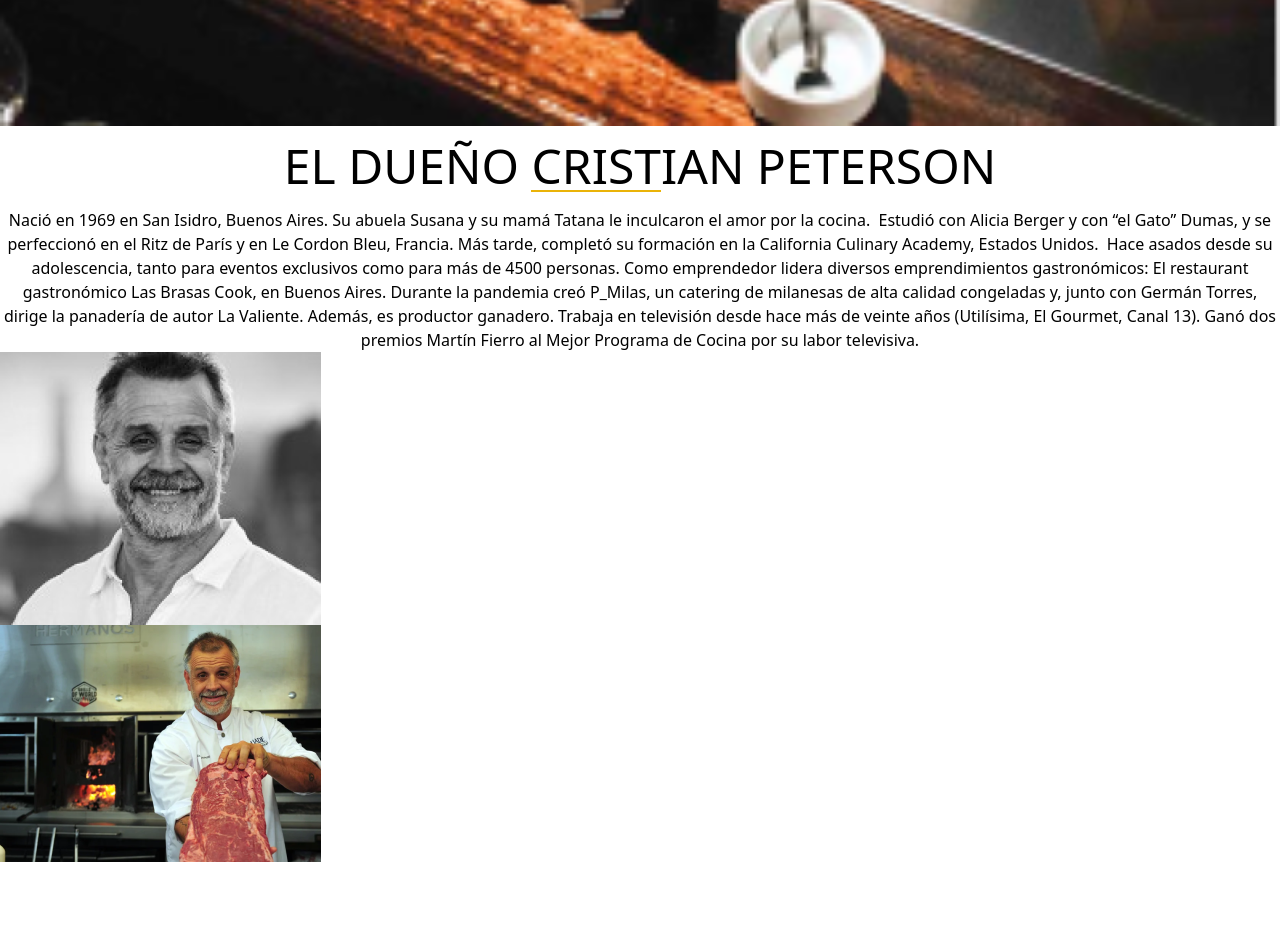
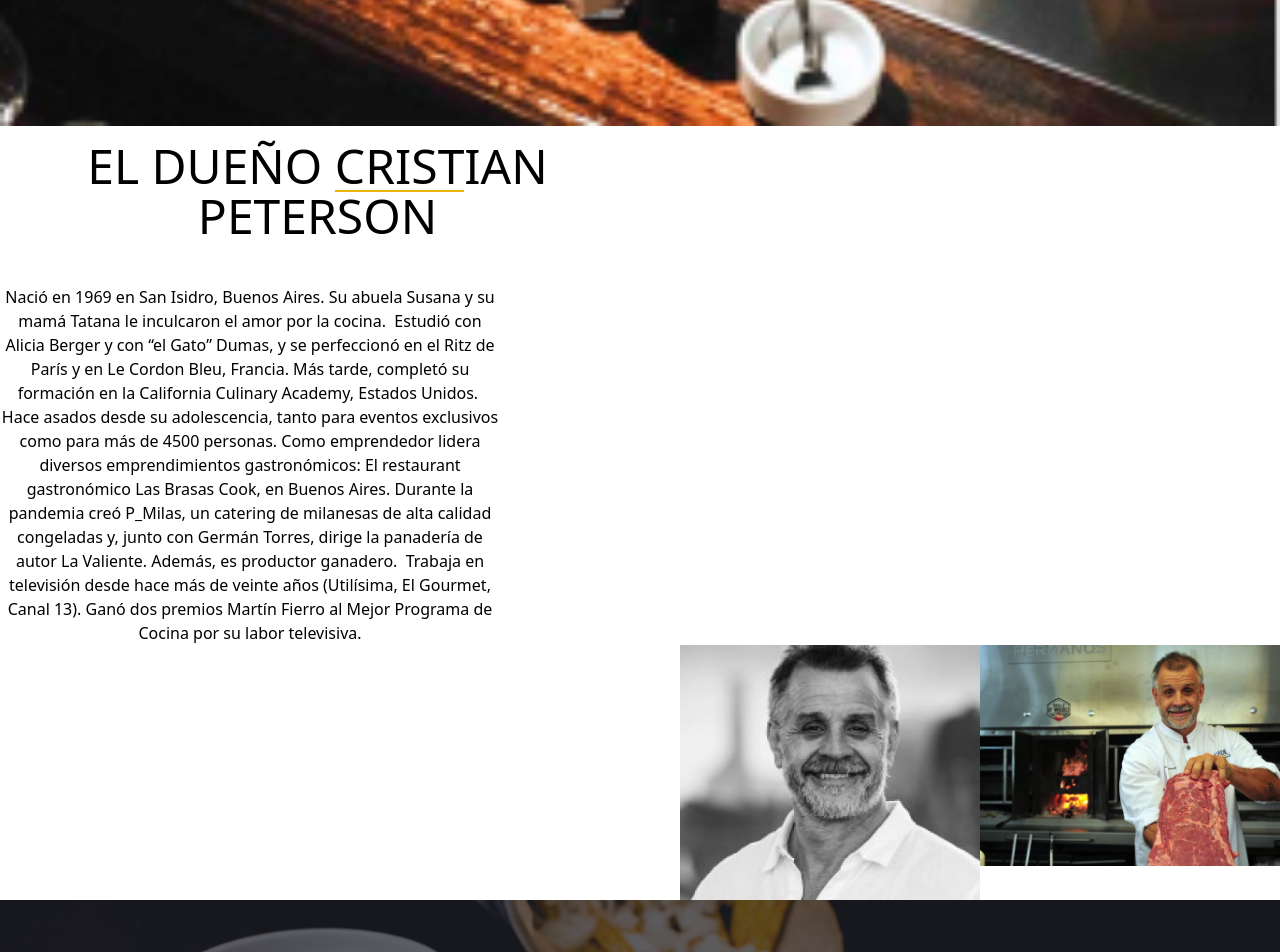
Before and after one commit to mayergabriela/Las-Brasas-Project, a Next.js app: page /components/about/about in a window 1280 px wide. Shown: the part 2080-3032 px from the top of the page. Before the commit the page ends 2942 px from the top, so only its background shows below. Built offline with nearby package versions, Linux system fonts and the light colour scheme.

Commit message:
update about

```diff
--- a/pages/components/about/about.js
+++ b/pages/components/about/about.js
@@ -3,7 +3,7 @@ import Image from "next/image";
 import imageAbout2 from "@/public/images/aboutImage/img 2.png";
 import imageAbout1 from "@/public/images/aboutImage/img 1.png";
 import imageAbout3 from "@/public/images/aboutImage/img 3.png";
-// componentes
+// subcomponentes
 import AboutDueño from "./aboutDueño";
 import Reserva from "./reserva";
 
--- a/pages/components/about/aboutDueño.jsx
+++ b/pages/components/about/aboutDueño.jsx
@@ -4,8 +4,10 @@ import imageDueño1 from "public/images/aboutImage/Chris_P_img.png";
 
 export default function AboutDueño() {
   return (
-    <section className="">
-      <div>
+    <>
+      <section className="flex">
+        <article>
+          <div className="sm:w-[635px] sm:h-[159px]">
             <h2 className="font-roboto text-2xl md:text-5xl font-normal leading-14 tracking-normal text-center p-[1rem]">
               EL DUEÑO{" "}
               <span className="border-b-2 border-yellow-500 inline-block">
@@ -14,34 +16,46 @@ export default function AboutDueño() {
               IAN PETERSON
             </h2>
           </div>
-      <div>
+          <div className="w-[500px]">
             <p className=" text-center font-nunito text-base font-normal">
-          Nació en 1969 en San Isidro, Buenos Aires. Su abuela Susana y su mamá
-          Tatana le inculcaron el amor por la cocina.  Estudió con Alicia Berger
-          y con “el Gato” Dumas, y se perfeccionó en el Ritz de París y en Le
-          Cordon Bleu, Francia. Más tarde, completó su formación en la
-          California Culinary Academy, Estados Unidos.  Hace asados desde su
-          adolescencia, tanto para eventos exclusivos como para más de 4500
-          personas. Como emprendedor lidera diversos emprendimientos
-          gastronómicos: El restaurant gastronómico Las Brasas Cook, en Buenos
-          Aires. Durante la pandemia creó P_Milas, un catering de milanesas de
-          alta calidad congeladas y, junto con Germán Torres, dirige la
-          panadería de autor La Valiente. Además, es productor ganadero.
-           Trabaja en televisión desde hace más de veinte años (Utilísima, El
-          Gourmet, Canal 13). Ganó dos premios Martín Fierro al Mejor Programa
-          de Cocina por su labor televisiva.
+              Nació en 1969 en San Isidro, Buenos Aires. Su abuela Susana y su
+              mamá Tatana le inculcaron el amor por la cocina.  Estudió con
+              Alicia Berger y con “el Gato” Dumas, y se perfeccionó en el Ritz
+              de París y en Le Cordon Bleu, Francia. Más tarde, completó su
+              formación en la California Culinary Academy, Estados Unidos.  Hace
+              asados desde su adolescencia, tanto para eventos exclusivos como
+              para más de 4500 personas. Como emprendedor lidera diversos
+              emprendimientos gastronómicos: El restaurant gastronómico Las
+              Brasas Cook, en Buenos Aires. Durante la pandemia creó P_Milas,
+              un catering de milanesas de alta calidad congeladas y, junto con
+              Germán Torres, dirige la panadería de autor La Valiente. Además,
+              es productor ganadero.  Trabaja en televisión desde hace más de
+              veinte años (Utilísima, El Gourmet, Canal 13). Ganó dos premios
+              Martín Fierro al Mejor Programa de Cocina por su labor televisiva.
             </p>
           </div>
-      <article>
-        <Image src={imageDueño2}
-        alt="dueño"
-        />
-      </article>
-      <article>
-        <Image src={imageDueño1}
-        alt="perfil"
-        />
         </article>
       </section>
+        <article className="sm:flex sm:justify-end sm:flex-col-1 ">
+          <div className="">
+            <Image
+              src={imageDueño2}
+              alt="dueño"
+              width={300}
+              height={200}
+              layout="fixed"
+            />
+          </div>
+          <div className="">
+            <Image
+              src={imageDueño1}
+              alt="perfil"
+              width={300}
+              height={200}
+              layout="fixed"
+            />
+          </div>
+        </article>
+    </>
   );
 }
--- a/pages/components/about/reserva.jsx
+++ b/pages/components/about/reserva.jsx
@@ -1,3 +1,10 @@
-export default function Reserva () {
+import Image from "next/image";
+import reserva from "public/images/aboutImage/Reservas.png";
 
+export default function Reserva() {
+  return (
+    <article className="grid place-content-center">
+      <Image src={reserva} alt="reserva" layout="fixed" />
+    </article>
+  );
 }
```
Lines whose indentation alone changed are shown as unchanged.
